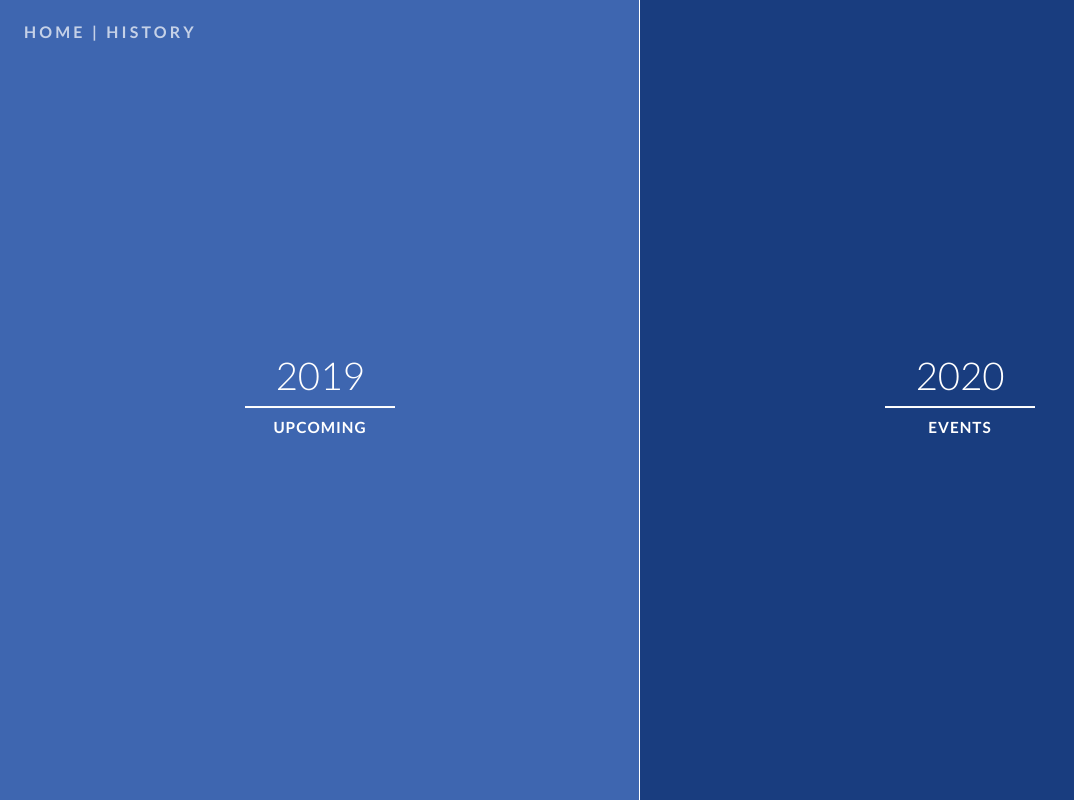
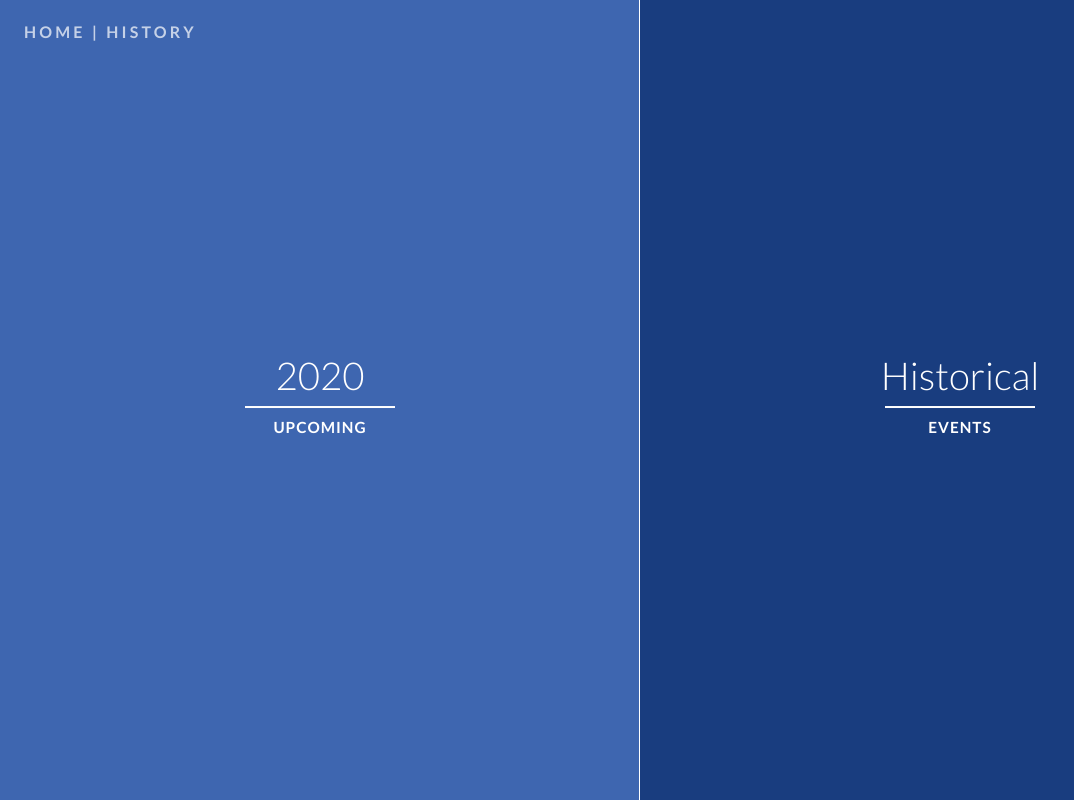
Before and after one commit to jordanswinburn/jordanswinburn.github.io, a plain HTML site: page events/index.html in a window 1280 px wide. Shown: the whole page, without its empty margins (0-1074 px from the left). Drawn offline with Linux system fonts and the light colour scheme; files whose address does not match are found by name.

Commit message:
home change

```diff
--- a/events/index.html
+++ b/events/index.html
@@ -20,13 +20,13 @@
 							<span><a href='https://jordanswinburn.github.io/' style="color:#FFF;">Home</a> | <a href='https://jordanswinburn.github.io/events/history' style="color:#FFF;">History</a></span>
 						</header>
 						<div class="intro-content">
-							<h1><span><a href='https://jordanswinburn.github.io/events/2019' style="color:#FFF;">2019</a></span><span><a href='https://jordanswinburn.github.io/events/2019' style="color:#FFF;">Upcoming</a></span></h1>
+							<h1><span><a href='https://jordanswinburn.github.io/events/2020' style="color:#FFF;">2020</a></span><span><a href='https://jordanswinburn.github.io/events/2020' style="color:#FFF;">Upcoming</a></span></h1>
 						</div>
 						<div class="overlay"></div>
 					</div>
 					<div class="side side-right">
 					<div class="intro-content">
-							<h1><span><a href='https://jordanswinburn.github.io/events/2020' style="color:#FFF;">2020</a></span><span><a href='https://jordanswinburn.github.io/events/2020' style="color:#FFF;">Events</a></span></h1>
+							<h1><span><a href='https://jordanswinburn.github.io/events/history' style="color:#FFF;">Historical</a></span><span><a href='https://jordanswinburn.github.io/events/history' style="color:#FFF;">Events</a></span></h1>
 						</div>
 						<div class="overlay"></div>
 					</div>
```
